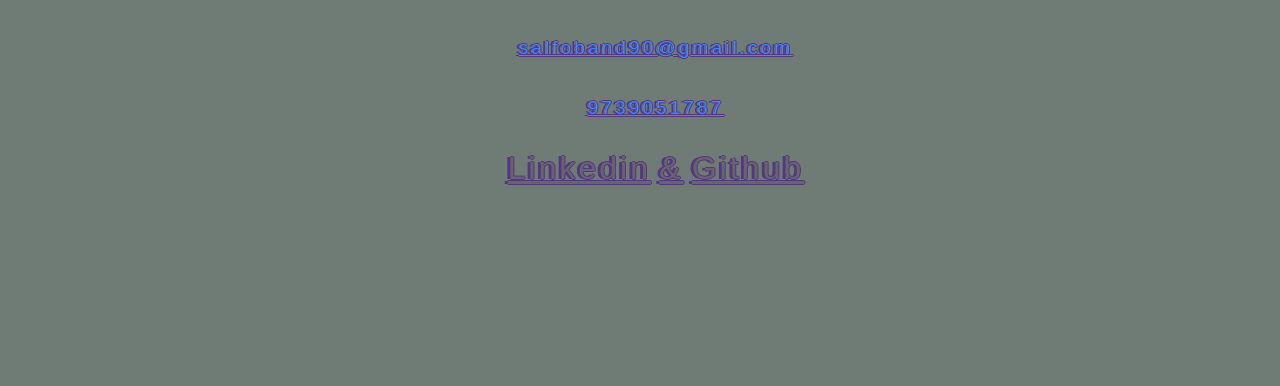
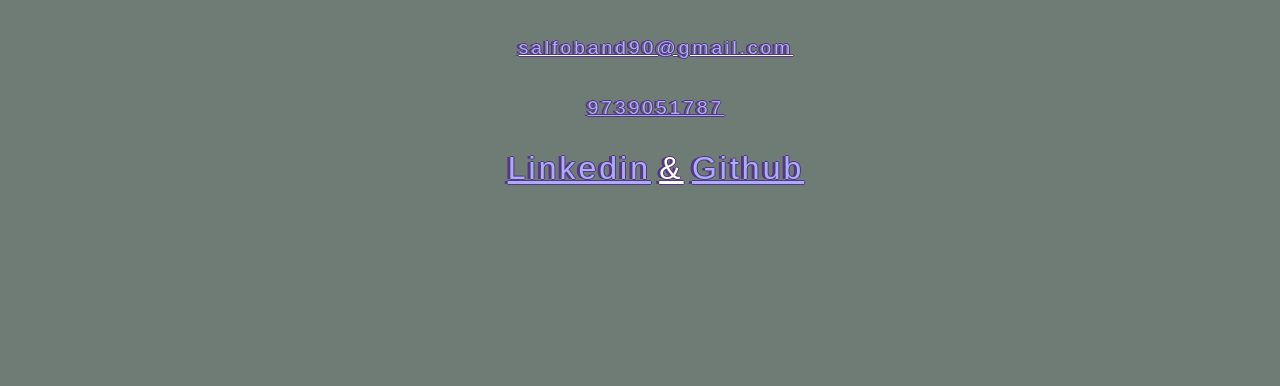
Before and after one commit to Sbande90/new-portfolio, a plain HTML site: page index.html in a window 1280 px wide. Shown: the part 1842-2228 px from the top of the page. Drawn offline with nearby package versions, Linux system fonts and the light colour scheme.

Commit message:
fixed navbar color

```diff
--- a/index.html
+++ b/index.html
@@ -241,7 +241,7 @@
                     <span id="com">Salfoband90@gmail.com</span>
                 </a>
             </li>
-            <li id="number"><a href="tel:9739051787">9739051787</a></li>
+            <li ><a href="tel:9739051787" id="number">9739051787</a></li>
             <li>
                 <a id="linked" target="_blank" href="https://www.linkedin.com/in/salfo-bande-5a203a156/">linkedin</a>
                 <span id="bar">&</span>
--- a/style.css
+++ b/style.css
@@ -329,6 +329,17 @@ nav{
     padding: 5px;
     text-align: center;
   }
+  a, #bar {
+      color: white !important;
+  }
+
+  #com, #git, #number, #linked {
+      color: rgb(150, 150, 248) !important;
+  }
+
+  .navbar-brand {
+      color: black !important;
+  }
 
   /* #logos {
     position: relative;
```
